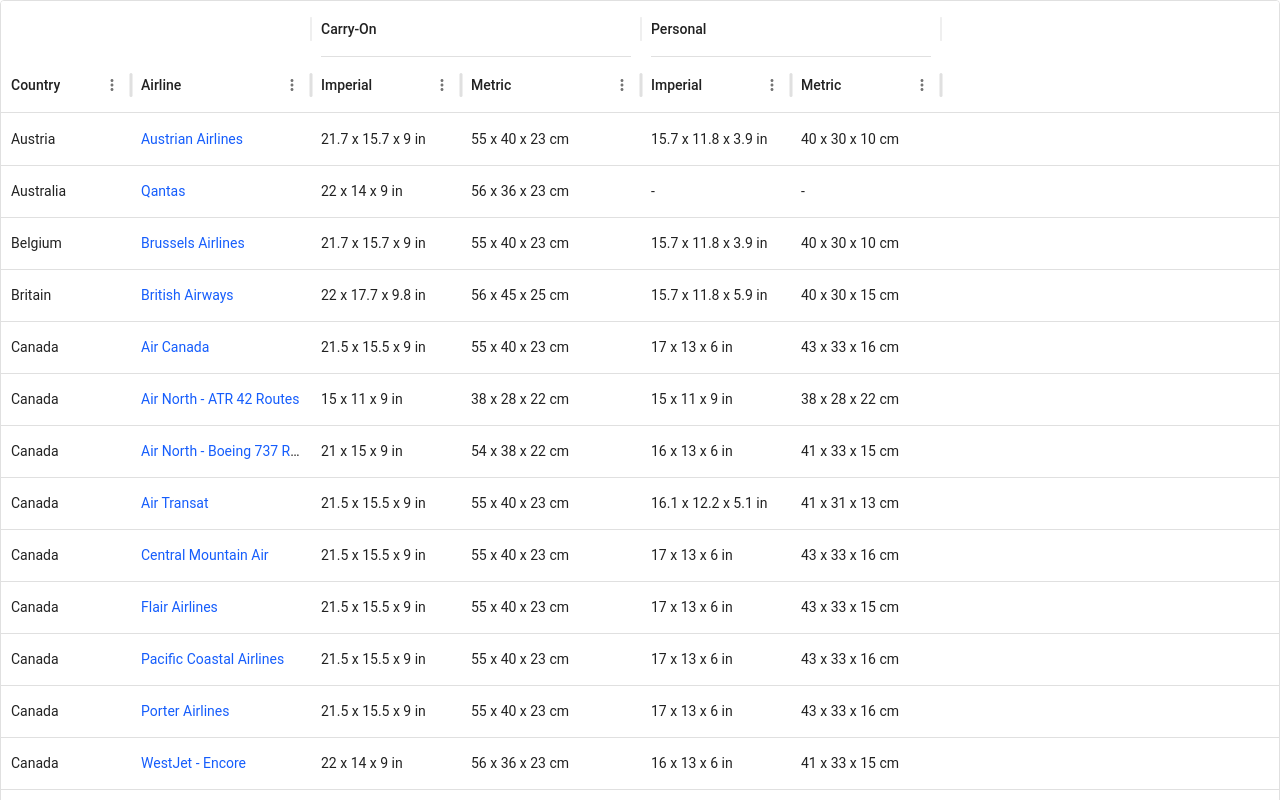
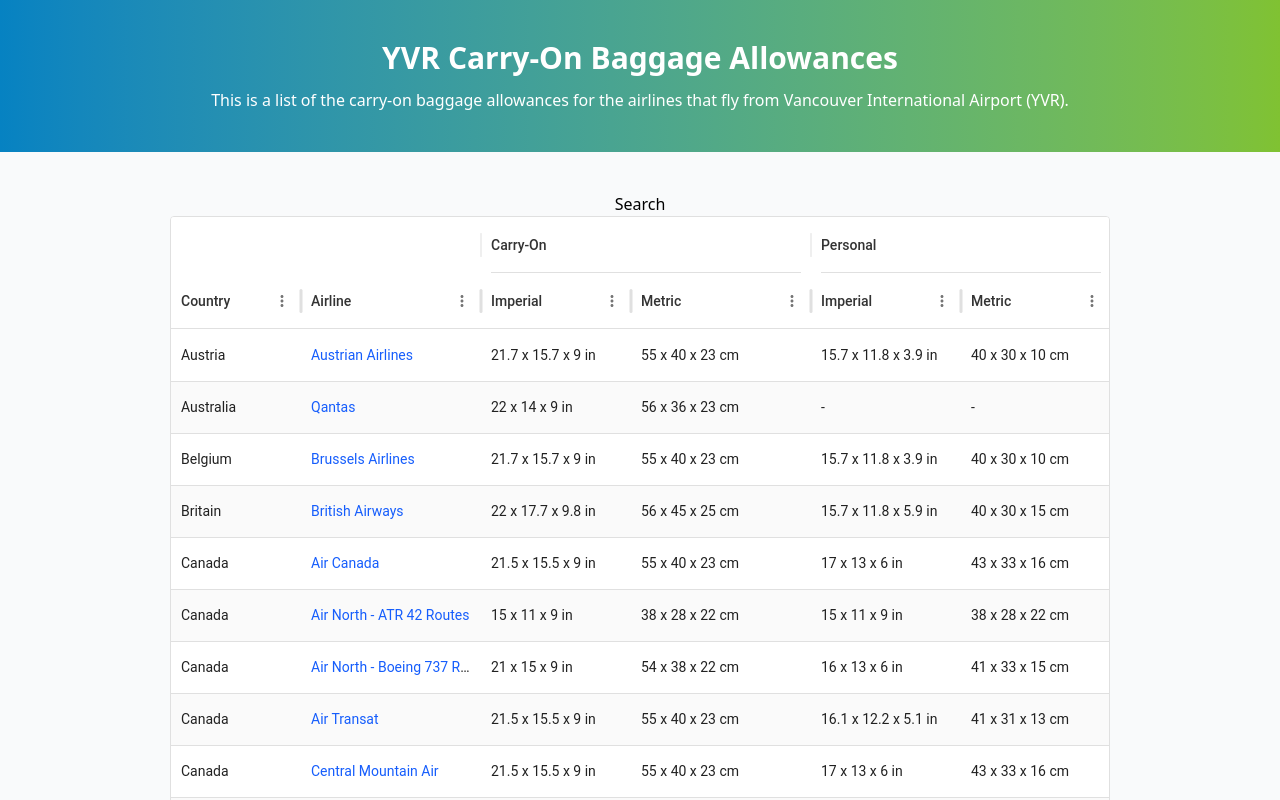
Before and after one commit to Gnblink0/TSCO, a React (Vite) app: page / in a window 1280 px wide. Shown: the top 800 px of the page. Built offline with nearby package versions, Linux system fonts and the light colour scheme.

Commit message:
improve style and add a header

```diff
--- a/src/App.tsx
+++ b/src/App.tsx
@@ -1,7 +1,22 @@
+import Search from './Search';
 import Table from './Table'
 
+
 const App = () => {
-  return <Table />;
+  return (
+    <div className="flex flex-col items-center  h-screen">
+      <div className="py-10  mb-10 w-full flex flex-col items-center justify-center bg-gradient-to-r from-primary to-secondary">
+        <h1 className="text-3xl font-bold text-white mb-3">
+          YVR Carry-On Baggage Allowances
+        </h1>
+        <p className="text-white">
+          This is a list of the carry-on baggage allowances for the airlines that fly from Vancouver International Airport (YVR).
+        </p>
+      </div>
+      <Search />
+      <Table />
+    </div>
+  );
 }
 
 export default App
--- /dev/null
+++ b/src/Search.tsx
@@ -0,0 +1,8 @@
+
+const Search = () => {
+  return (
+    <div>Search</div>
+  )
+}
+
+export default Search
--- a/src/Table.tsx
+++ b/src/Table.tsx
@@ -7,6 +7,17 @@
 // const headerHeight = 56;
 // const rowCount = airlines.length;
 // const totalHeight = singleRowHeight * rowCount + headerHeight;
+
+const columnWidths = {
+  country: 130,
+  name: 180,
+  carryOnImperial: 150,
+  carryOnMetric: 180,
+  personalItemImperial: 150,
+  personalItemMetric: 150,
+};
+
+const tableWidth = Object.values(columnWidths).reduce((acc, width) => acc + width, 0);
 
 const formatDimension = (dimension: Dimension | undefined): string => {
   if (!dimension) return "-";
@@ -35,11 +46,11 @@
 };
 
 const columns = [
-  { field: "country", headerName: "Country", width: 130 },
+  { field: "country", headerName: "Country", width: columnWidths.country },
   {
     field: "name",
     headerName: "Airline",
-    width: 180,
+    width: columnWidths.name,
     renderCell: (params: any) => {
 
       const policyUrl = params.row.baggagePolicyUrl;
@@ -60,7 +71,7 @@
   {
     field: "carryOn.imperial",
     headerName: "Imperial",
-    width: 150,
+    width: columnWidths.carryOnImperial,
     valueGetter: (_: Dimension, row: Airline) =>
       formatDimension(row.carryOn?.imperial),
     renderCell: (params: GridRenderCellParams<any, Airline>) =>
@@ -69,7 +80,7 @@
   {
     field: "carryOn.metric",
     headerName: "Metric",
-    width: 180,
+    width: columnWidths.carryOnMetric,
     valueGetter: (_: Dimension, row: Airline) =>
       formatDimension(row.carryOn?.metric),
     renderCell: (params: GridRenderCellParams<any, Airline>) =>
@@ -78,7 +89,7 @@
   {
     field: "personalItem.imperial",
     headerName: "Imperial",
-    width: 150,
+    width: columnWidths.personalItemImperial,
     valueGetter: (_: Dimension, row: Airline) =>
       formatDimension(row.personalItem?.imperial),
     renderCell: (params: GridRenderCellParams<any, Airline>) =>
@@ -87,7 +98,7 @@
   {
     field: "personalItem.metric",
     headerName: "Metric",
-    width: 150,
+    width: columnWidths.personalItemMetric,
     valueGetter: (_: Dimension, row: Airline) =>
       formatDimension(row.personalItem?.metric),
     renderCell: (params: any) =>
@@ -111,13 +122,32 @@
 
 const Table = () => {
   return (
-    <div style={{ width: "100%" }}>
+    <div style={{ width: tableWidth }}>
       <DataGrid
         rows={airlines}
         columns={columns}
         columnGroupingModel={columnGroupingModel}
         hideFooterPagination={true}
         hideFooterSelectedRowCount
+        sx={{
+          fontSize: "14px",
+          "& .MuiDataGrid-columnHeaders": {
+            backgroundColor: "#f5f5f5",
+            color: "#333",
+            fontWeight: "bold",
+          },
+          "& .MuiDataGrid-columnHeader": {
+            // border: "solid 1px #e0e0e0",
+          },
+          "& .MuiDataGrid-row": {
+            "&:nth-child(even)": {
+              backgroundColor: "#fafafa",
+            },
+          },
+          "& .MuiDataGrid-row:hover": {
+            backgroundColor: "#fafafa",
+          },
+        }}
       />
     </div>
   );
--- a/src/data/index.ts
+++ b/src/data/index.ts
@@ -14,6 +14,7 @@
       imperial: { length: 15.7, width: 11.8, height: 3.9, unit: "in" },
       metric: { length: 40.0, width: 30.0, height: 10.0, unit: "cm" },
     },
+    updatedAt: undefined
   },
   {
     id: "qantas",
@@ -25,6 +26,7 @@
       imperial: { length: 22.0, width: 14.0, height: 9.0, unit: "in" },
       metric: { length: 56.0, width: 36.0, height: 23.0, unit: "cm" },
     },
+    updatedAt: undefined
   },
   {
     id: "brussels-airlines",
@@ -40,6 +42,7 @@
       imperial: { length: 15.7, width: 11.8, height: 3.9, unit: "in" },
       metric: { length: 40.0, width: 30.0, height: 10.0, unit: "cm" },
     },
+    updatedAt: undefined
   },
   {
     id: "british-airways",
@@ -55,6 +58,7 @@
       imperial: { length: 15.7, width: 11.8, height: 5.9, unit: "in" },
       metric: { length: 40.0, width: 30.0, height: 15.0, unit: "cm" },
     },
+    updatedAt: undefined
   },
   {
     id: "air-canada",
@@ -90,6 +94,7 @@
         unit: "cm",
       },
     },
+    updatedAt: undefined
   },
   // {
   //   id: "air-canada-jazz-aviation",
@@ -192,6 +197,7 @@
         unit: "cm",
       },
     },
+    updatedAt: undefined
   },
   {
     id: "air-north---boeing-737-routes",
@@ -226,6 +232,7 @@
         unit: "cm",
       },
     },
+    updatedAt: undefined
   },
   {
     id: "air-transat",
@@ -261,6 +268,7 @@
         unit: "cm",
       },
     },
+    updatedAt: undefined
   },
   {
     id: "central-mountain-air",
@@ -295,6 +303,7 @@
         unit: "cm",
       },
     },
+    updatedAt: undefined
   },
   {
     id: "flair-airlines",
@@ -329,6 +338,7 @@
         unit: "cm",
       },
     },
+    updatedAt: undefined
   },
   {
     id: "pacific-coastal-airlines",
@@ -363,6 +373,7 @@
         unit: "cm",
       },
     },
+    updatedAt: undefined
   },
   {
     id: "porter-airlines",
@@ -398,6 +409,7 @@
         unit: "cm",
       },
     },
+    updatedAt: undefined
   },
   {
     id: "westjet---encore",
@@ -432,6 +444,7 @@
         unit: "cm",
       },
     },
+    updatedAt: undefined
   },
   {
     id: "westjet---sunwing-airlines",
@@ -466,6 +479,7 @@
         unit: "cm",
       },
     },
+    updatedAt: undefined
   },
   {
     id: "westjet-airlines",
@@ -500,6 +514,7 @@
         unit: "cm",
       },
     },
+    updatedAt: undefined
   },
   {
     id: "air-china",
@@ -520,6 +535,7 @@
         unit: "cm",
       },
     },
+    updatedAt: undefined
   },
   {
     id: "beijing-capital-airlines",
@@ -541,6 +557,7 @@
         unit: "cm",
       },
     },
+    updatedAt: undefined
   },
   {
     id: "china-eastern",
@@ -562,6 +579,7 @@
         unit: "cm",
       },
     },
+    updatedAt: undefined
   },
   {
     id: "china-southern",
@@ -583,6 +601,7 @@
         unit: "cm",
       },
     },
+    updatedAt: undefined
   },
   {
     id: "china-southern---xiamen-airlines",
@@ -602,6 +621,7 @@
         unit: "cm",
       },
     },
+    updatedAt: undefined
   },
   {
     id: "hainan-airlines---domestic",
@@ -637,6 +657,7 @@
         unit: "cm",
       },
     },
+    updatedAt: undefined
   },
   {
     id: "hainan-airlines---global",
@@ -670,6 +691,7 @@
         unit: "cm",
       },
     },
+    updatedAt: undefined
   },
   {
     id: "sichuan-airlines",
@@ -684,6 +706,7 @@
         unit: "cm",
       },
     },
+    updatedAt: undefined
   },
   {
     id: "cathay-pacific",
@@ -725,6 +748,7 @@
         unit: "cm",
       },
     },
+    updatedAt: undefined
   },
   {
     id: "fiji-airways",
@@ -740,6 +764,7 @@
         unit: "cm",
       },
     },
+    updatedAt: undefined
   },
   {
     id: "finnair",
@@ -775,6 +800,7 @@
         unit: "cm",
       },
     },
+    updatedAt: undefined
   },
   {
     id: "air-france",
@@ -810,6 +836,7 @@
         unit: "cm",
       },
     },
+    updatedAt: undefined
   },
   {
     id: "condor",
@@ -833,6 +860,7 @@
         unit: "cm",
       },
     },
+    updatedAt: undefined
   },
   {
     id: "lufthansa",
@@ -855,6 +883,7 @@
         unit: "cm",
       },
     },
+    updatedAt: undefined
   },
   {
     id: "aegean-airlines",
@@ -869,6 +898,7 @@
         unit: "in",
       },
     },
+    updatedAt: undefined
   },
   {
     id: "icelandair",
@@ -903,6 +933,7 @@
         unit: "cm",
       },
     },
+    updatedAt: undefined
   },
   {
     id: "air-india",
@@ -937,6 +968,7 @@
         unit: "cm",
       },
     },
+    updatedAt: undefined
   },
   {
     id: "el-al-airlines",
@@ -971,6 +1003,7 @@
         unit: "cm",
       },
     },
+    updatedAt: undefined
   },
   {
     id: "ita-airways",
@@ -1005,6 +1038,7 @@
         unit: "cm",
       },
     },
+    updatedAt: undefined
   },
   {
     id: "all-nippon-(ana)---100+-seats",
@@ -1025,6 +1059,7 @@
         unit: "cm",
       },
     },
+    updatedAt: undefined
   },
   {
     id: "all-nippon-(ana)---under-100-seats",
@@ -1045,6 +1080,7 @@
         unit: "cm",
       },
     },
+    updatedAt: undefined
   },
   {
     id: "japan-airlines",
@@ -1085,6 +1121,7 @@
         unit: "cm",
       },
     },
+    updatedAt: undefined
   },
   {
     id: "korean-air",
@@ -1119,6 +1156,7 @@
         unit: "cm",
       },
     },
+    updatedAt: undefined
   },
   {
     id: "aerom\u00e9xico",
@@ -1139,6 +1177,7 @@
         unit: "cm",
       },
     },
+    updatedAt: undefined
   },
   {
     id: "klm",
@@ -1173,6 +1212,7 @@
         unit: "cm",
       },
     },
+    updatedAt: undefined
   },
   {
     id: "air-new-zealand",
@@ -1213,6 +1253,7 @@
         unit: "cm",
       },
     },
+    updatedAt: undefined
   },
   {
     id: "aeroflot",
@@ -1233,6 +1274,7 @@
         unit: "cm",
       },
     },
+    updatedAt: undefined
   },
   {
     id: "singapore-airlines",
@@ -1253,6 +1295,7 @@
         unit: "cm",
       },
     },
+    updatedAt: undefined
   },
   {
     id: "iberia-airlines",
@@ -1287,6 +1330,7 @@
         unit: "cm",
       },
     },
+    updatedAt: undefined
   },
   {
     id: "vueling-airlines",
@@ -1321,6 +1365,7 @@
         unit: "cm",
       },
     },
+    updatedAt: undefined
   },
   {
     id: "scandinavian-airlines",
@@ -1355,6 +1400,7 @@
         unit: "cm",
       },
     },
+    updatedAt: undefined
   },
   {
     id: "swiss-air",
@@ -1389,6 +1435,7 @@
         unit: "cm",
       },
     },
+    updatedAt: undefined
   },
   {
     id: "china-airlines",
@@ -1409,6 +1456,7 @@
         unit: "cm",
       },
     },
+    updatedAt: undefined
   },
   {
     id: "eva-airways",
@@ -1443,6 +1491,7 @@
         unit: "cm",
       },
     },
+    updatedAt: undefined
   },
   {
     id: "turkish-airlines",
@@ -1477,6 +1526,7 @@
         unit: "cm",
       },
     },
+    updatedAt: undefined
   },
   {
     id: "easyjet",
@@ -1497,6 +1547,7 @@
         unit: "cm",
       },
     },
+    updatedAt: undefined
   },
   {
     id: "alaska-airlines",
@@ -1517,6 +1568,7 @@
         unit: "cm",
       },
     },
+    updatedAt: undefined
   },
   {
     id: "alaska-airlines---horizon-air",
@@ -1551,6 +1603,7 @@
         unit: "cm",
       },
     },
+    updatedAt: undefined
   },
   {
     id: "american",
@@ -1585,6 +1638,7 @@
         unit: "cm",
       },
     },
+    updatedAt: undefined
   },
   {
     id: "delta-air-lines",
@@ -1605,6 +1659,7 @@
         unit: "cm",
       },
     },
+    updatedAt: undefined
   },
   {
     id: "jetblue-airways",
@@ -1639,6 +1694,7 @@
         unit: "cm",
       },
     },
+    updatedAt: undefined
   },
   {
     id: "united-airlines",
@@ -1673,5 +1729,6 @@
         unit: "cm",
       },
     },
+    updatedAt: undefined
   },
 ];
--- a/src/index.css
+++ b/src/index.css
@@ -1 +1,17 @@
 @import "tailwindcss";
+
+body {
+  @apply bg-gray-50;
+}
+
+@theme {
+  --color-primary: #0682C2;
+  --color-primary-100:#e1f2fd;
+  --color-primary-200:#bbe6fc;
+  --color-primary-300:#80d2f9;
+  --color-primary-400:#3cbbf4;
+  --color-primary-500:#12a3e5;
+  --color-primary-600:#0682c2;
+
+  --color-secondary: #80C232;
+}
--- a/src/types/index.ts
+++ b/src/types/index.ts
@@ -24,4 +24,5 @@
   specialNotes?: string[];
   officialWebsite?: string;
   baggagePolicyUrl?: string;
+  updatedAt?: Date;
 }
```
